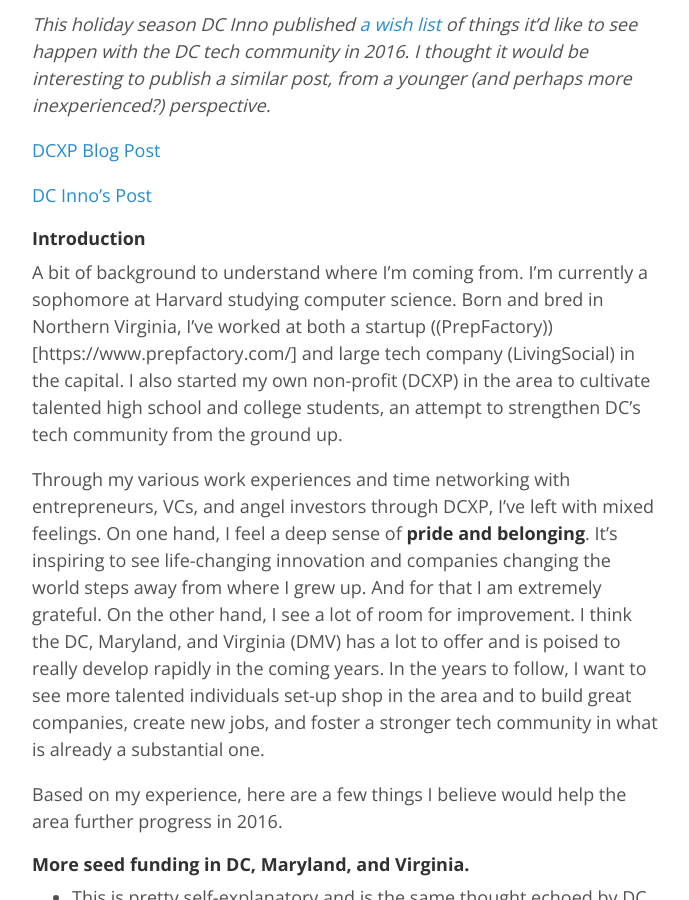
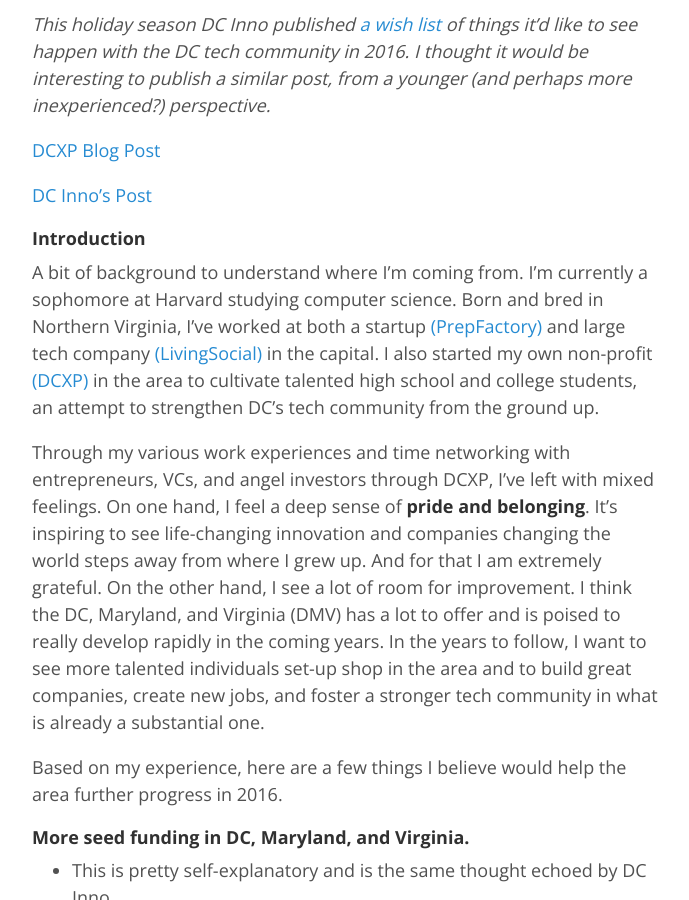
Before and after one commit to jasoncui/jasoncui.github.io, a Jekyll site: the page built from _posts/2016-01-08-my-hope-for-DC-tech.md, in a window 1280 px wide and 900 px high, scrolled down 515 px. Shown: the whole window, without its empty margins (293-982 px from the left). Built offline with Jekyll 4.4.1, drawn with Linux system fonts in a browser that asks for light colours; comment, search, counter and statistics services are not loaded; some of the changed lines change nothing that is shown.

Commit message:
up dates

```diff
--- a/_posts/2016-01-08-my-hope-for-DC-tech.md
+++ b/_posts/2016-01-08-my-hope-for-DC-tech.md
@@ -14,7 +14,7 @@
 
 #### Introduction
 
-A bit of background to understand where I'm coming from. I'm currently a sophomore at Harvard studying computer science. Born and bred in Northern Virginia, I've worked at both a startup ((PrepFactory))[https://www.prepfactory.com/] and large tech company (LivingSocial) in the capital. I also started my own non-profit (DCXP) in the area to cultivate talented high school and college students, an attempt to strengthen DC's tech community from the ground up.
+A bit of background to understand where I'm coming from. I'm currently a sophomore at Harvard studying computer science. Born and bred in Northern Virginia, I've worked at both a startup [(PrepFactory)](https://www.prepfactory.com/) and large tech company [(LivingSocial)](https://www.livingsocial.com/) in the capital. I also started my own non-profit [(DCXP)](https://www.joindcxp.org) in the area to cultivate talented high school and college students, an attempt to strengthen DC's tech community from the ground up.
 
 Through my various work experiences and time networking with entrepreneurs, VCs, and angel investors through DCXP, I've left with mixed feelings. On one hand, I feel a deep sense of **pride and belonging**. It's inspiring to see life-changing innovation and companies changing the world steps away from where I grew up. And for that I am extremely grateful. On the other hand, I see a lot of room for improvement. I think the DC, Maryland, and Virginia (DMV) has a lot to offer and is poised to really develop rapidly in the coming years. In the years to follow, I want to see more talented individuals set-up shop in the area and to build great companies, create new jobs, and foster a stronger tech community in what is already a substantial one.
 
```
